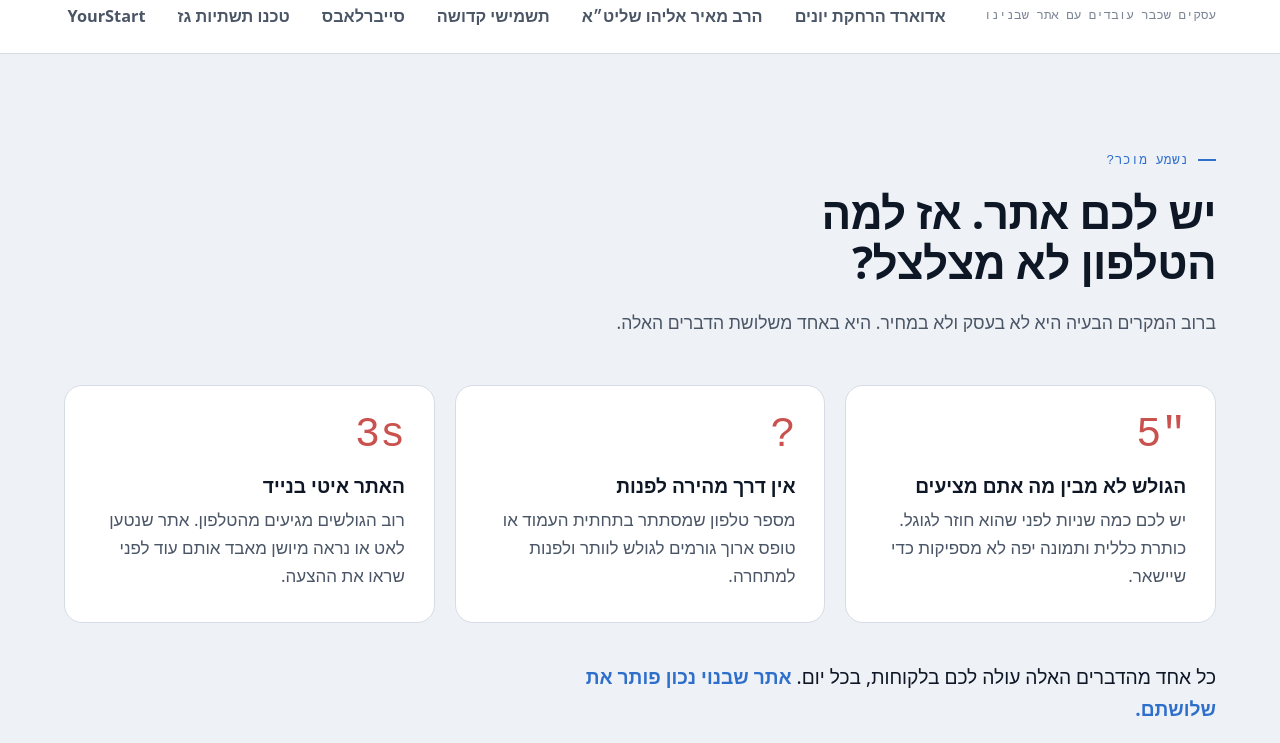
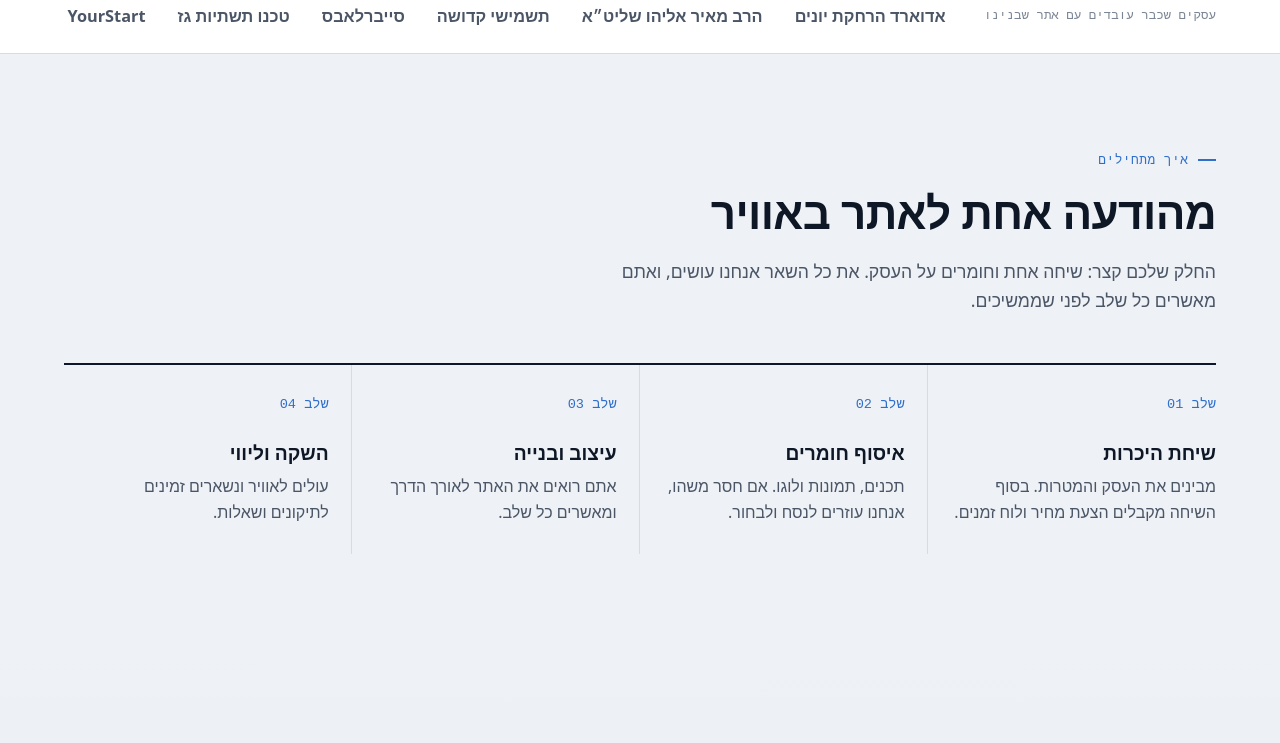
Before and after one commit to yosupovariel-dot/ArielYosupov-WebDesign, a plain HTML site: page index.html in a window 1280 px wide. Shown: the part 824-1567 px from the top of the page. Drawn offline with Linux system fonts and the light colour scheme; a web font is replaced by a local one.

Commit message:
Home: replace pain section with the 4-step process
Co-Authored-By: Claude Opus 5.5 <noreply@anthropic.com>
Claude-Session: https://claude.ai/code/session_01Ao3NGKveQ8yht99DiUzkgL

```diff
--- a/index.html
+++ b/index.html
@@ -153,30 +153,18 @@
   </div>
 </div>
 
-<section class="pain">
+<section class="home-process">
   <div class="section-head">
-    <p class="eyebrow">נשמע מוכר?</p>
-    <h2>יש לכם אתר. אז למה הטלפון לא מצלצל?</h2>
-    <p class="section-text">ברוב המקרים הבעיה היא לא בעסק ולא במחיר. היא באחד משלושת הדברים האלה.</p>
+    <p class="eyebrow">איך מתחילים</p>
+    <h2>מהודעה אחת לאתר באוויר</h2>
+    <p class="section-text">החלק שלכם קצר: שיחה אחת וחומרים על העסק. את כל השאר אנחנו עושים, ואתם מאשרים כל שלב לפני שממשיכים.</p>
   </div>
-  <div class="pain-grid">
-    <article class="pain-card">
-      <span class="pain-mark" aria-hidden="true">5″</span>
-      <h3>הגולש לא מבין מה אתם מציעים</h3>
-      <p>יש לכם כמה שניות לפני שהוא חוזר לגוגל. כותרת כללית ותמונה יפה לא מספיקות כדי שיישאר.</p>
-    </article>
-    <article class="pain-card">
-      <span class="pain-mark" aria-hidden="true">?</span>
-      <h3>אין דרך מהירה לפנות</h3>
-      <p>מספר טלפון שמסתתר בתחתית העמוד או טופס ארוך גורמים לגולש לוותר ולפנות למתחרה.</p>
-    </article>
-    <article class="pain-card">
-      <span class="pain-mark" aria-hidden="true">3s</span>
-      <h3>האתר איטי בנייד</h3>
-      <p>רוב הגולשים מגיעים מהטלפון. אתר שנטען לאט או נראה מיושן מאבד אותם עוד לפני שראו את ההצעה.</p>
-    </article>
+  <div class="steps">
+    <div class="step"><span class="step-num">שלב 01</span><h3>שיחת היכרות</h3><p>מבינים את העסק והמטרות. בסוף השיחה מקבלים הצעת מחיר ולוח זמנים.</p></div>
+    <div class="step"><span class="step-num">שלב 02</span><h3>איסוף חומרים</h3><p>תכנים, תמונות ולוגו. אם חסר משהו, אנחנו עוזרים לנסח ולבחור.</p></div>
+    <div class="step"><span class="step-num">שלב 03</span><h3>עיצוב ובנייה</h3><p>אתם רואים את האתר לאורך הדרך ומאשרים כל שלב.</p></div>
+    <div class="step"><span class="step-num">שלב 04</span><h3>השקה וליווי</h3><p>עולים לאוויר ונשארים זמינים לתיקונים ושאלות.</p></div>
   </div>
-  <p class="pain-bridge">כל אחד מהדברים האלה עולה לכם בלקוחות, בכל יום. <strong>אתר שבנוי נכון פותר את שלושתם.</strong></p>
 </section>
 
 <section class="anatomy" id="anatomy">
@@ -299,20 +287,6 @@
   <p class="section-more"><a href="/portfolio.html">לכל הפרויקטים ←</a></p>
 </section>
 
-<section class="home-process">
-  <div class="section-head">
-    <p class="eyebrow">איך מתחילים</p>
-    <h2>מהודעה אחת לאתר באוויר</h2>
-    <p class="section-text">החלק שלכם קצר: שיחה אחת וחומרים על העסק. את כל השאר אנחנו עושים, ואתם מאשרים כל שלב לפני שממשיכים.</p>
-  </div>
-  <div class="steps">
-    <div class="step"><span class="step-num">שלב 01</span><h3>שיחת היכרות</h3><p>מבינים את העסק והמטרות. בסוף השיחה מקבלים הצעת מחיר ולוח זמנים.</p></div>
-    <div class="step"><span class="step-num">שלב 02</span><h3>איסוף חומרים</h3><p>תכנים, תמונות ולוגו. אם חסר משהו, אנחנו עוזרים לנסח ולבחור.</p></div>
-    <div class="step"><span class="step-num">שלב 03</span><h3>עיצוב ובנייה</h3><p>אתם רואים את האתר לאורך הדרך ומאשרים כל שלב.</p></div>
-    <div class="step"><span class="step-num">שלב 04</span><h3>השקה וליווי</h3><p>עולים לאוויר ונשארים זמינים לתיקונים ושאלות.</p></div>
-  </div>
-</section>
-
 <section class="faq home-faq">
   <div class="section-head">
     <p class="eyebrow">לפני שמחליטים</p>
```
